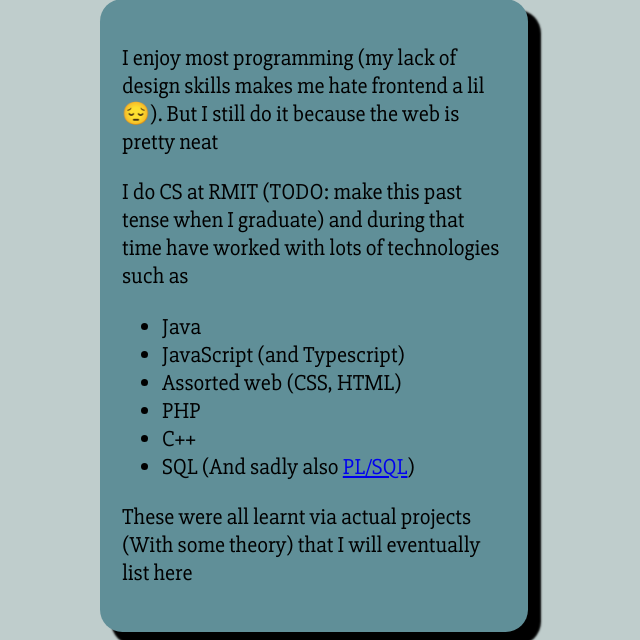
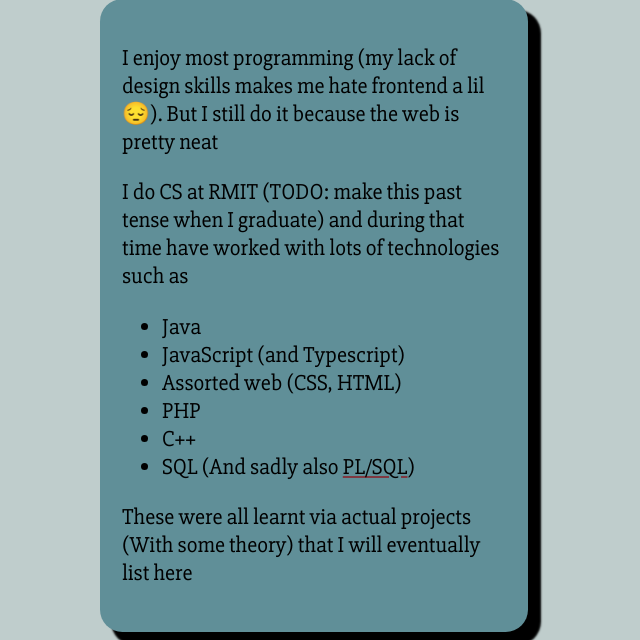
Before and after one commit to ire4ever1190/folio-site, a PHP site: page / in a window 1280 px wide. Shown: the part 558-1198 px from the top of the page, without its empty margins (326-966 px from the left). Run offline with PHP 8.4, Linux system fonts and the light colour scheme; data that the repository does not hold is empty.

Commit message:
Make links just be underlined.
Add more worker threads so the autoreload doesn't stall everything else

```diff
--- a/css/main.css
+++ b/css/main.css
@@ -4,14 +4,23 @@
     local("Slabo"), url("slabo.ttf") format("opentype")
 }
 
+/**
+ * Default styling of built in components
+ */
+
 body {
-  font-family: "Slabo";
+  font-family: "Slabo", serif;
   background-color: var(--background);
   font-size: 1.4em;
 }
 
 h1 {
   font-size: 4em;
+}
+
+a:any-link {
+  color: inherit;
+  text-decoration-color: var(--grabby);
 }
 
 /**
```
Also changed, not shown: 1 other file.
